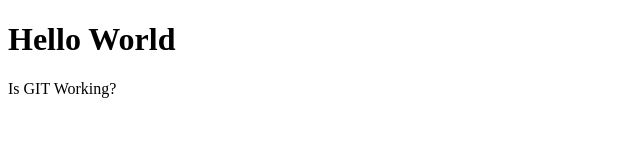
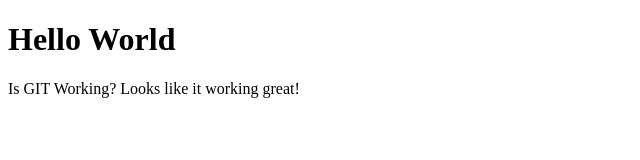
Before and after one commit to altair-bryan/GIT-Test, a plain HTML site: page index.html in a window 1280 px wide. Shown: the whole page, without its empty margins (0-640 px from the left). Drawn offline with Linux system fonts and the light colour scheme.

Commit message:
Test 2nd Commit
Looks like everything is working fine.

```diff
--- a/index.html
+++ b/index.html
@@ -9,7 +9,7 @@
         Hello World
     </h1>
     <p>
-        Is GIT Working?
+        Is GIT Working? Looks like it working great!
     </p>
 </body>
 </html>
```
